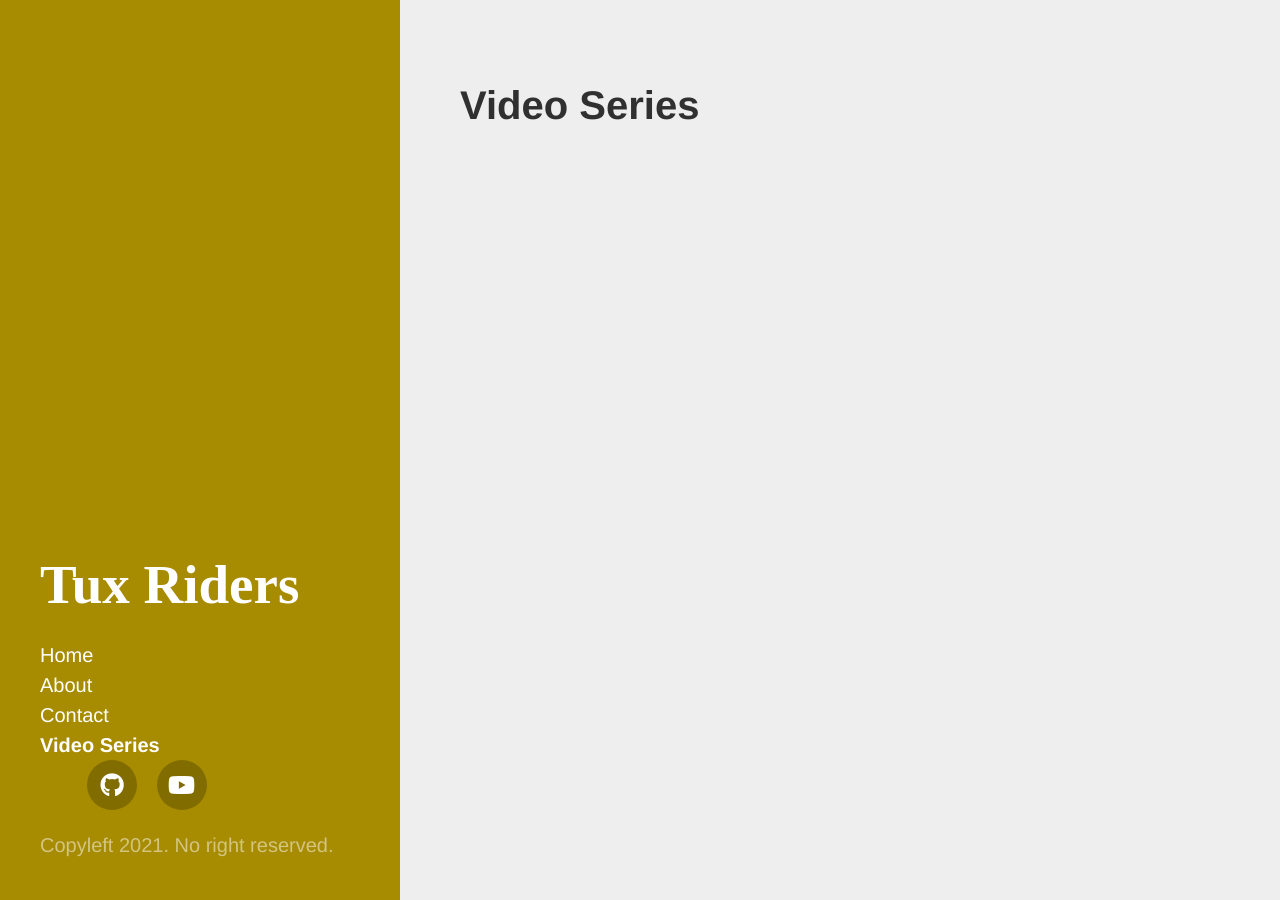
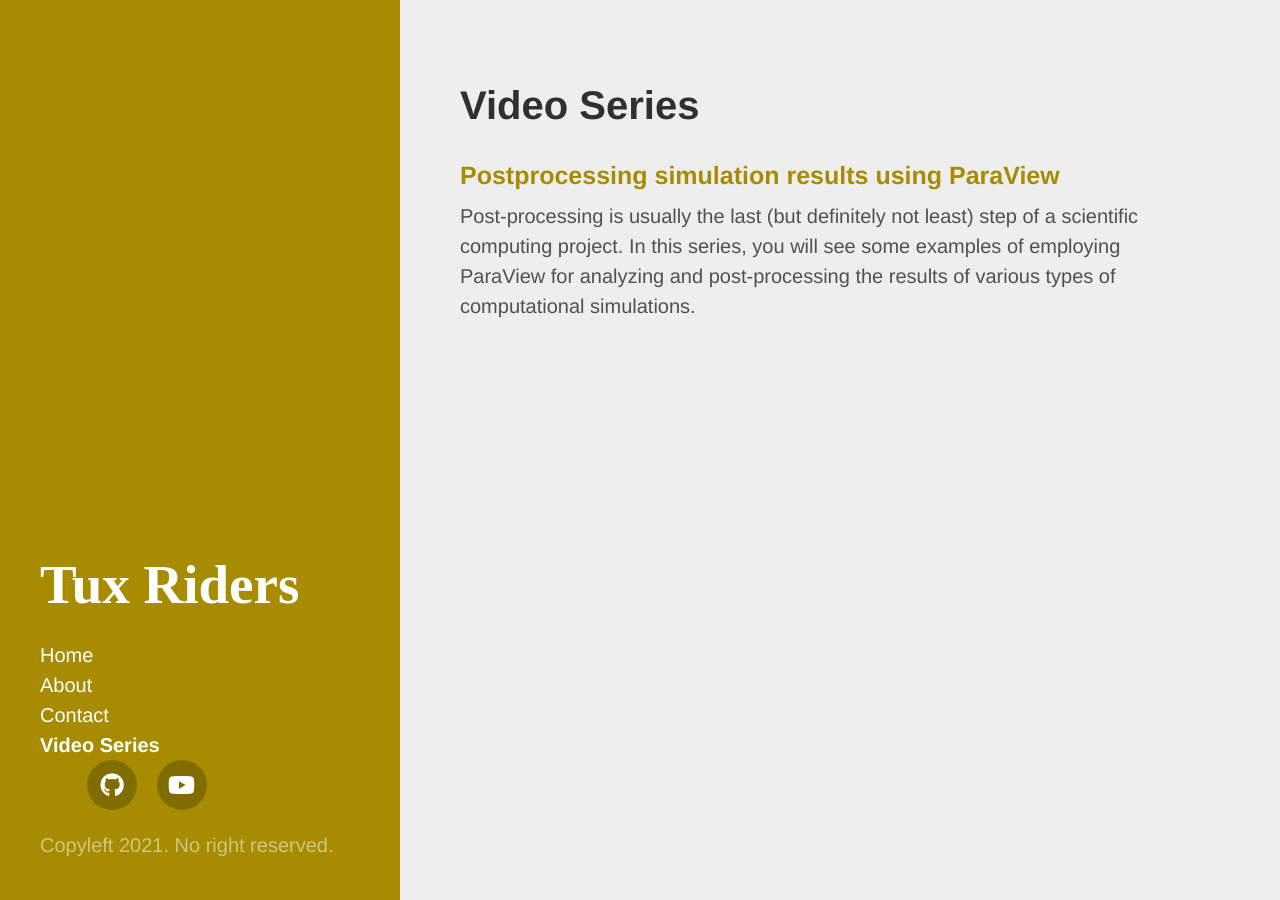
Before and after one commit to TuxRiders/tuxriders.github.io, a Jekyll site: the page built from videos.md, in a window 1280 px wide. Built offline with Jekyll 4.4.1, drawn with Linux system fonts in a browser that asks for light colours; nearby versions of some CDN libraries; some web fonts are replaced.

Commit message:
add postprocessing series

```diff
--- a/videos.md
+++ b/videos.md
@@ -3,6 +3,10 @@ layout: page
 title: Video Series
 inmenu: yes
 ---
+
+### [Postprocessing simulation results using ParaView](postprocessing)
+
+Post-processing is usually the last (but definitely not least) step of a scientific computing project. In this series, you will see some examples of employing ParaView for analyzing and post-processing the results of various types of computational simulations.
 
 <!-- I try to record my presentations in conferences that I'm allowed to do so. Then I combine the recorded audio with the presented slides and share the output here. For more details of this, you may have a look at [Presentations and Posters](/presentations).
 
```
Also changed, not shown: videos/postprocessing.md (added, +14 -0 lines).
